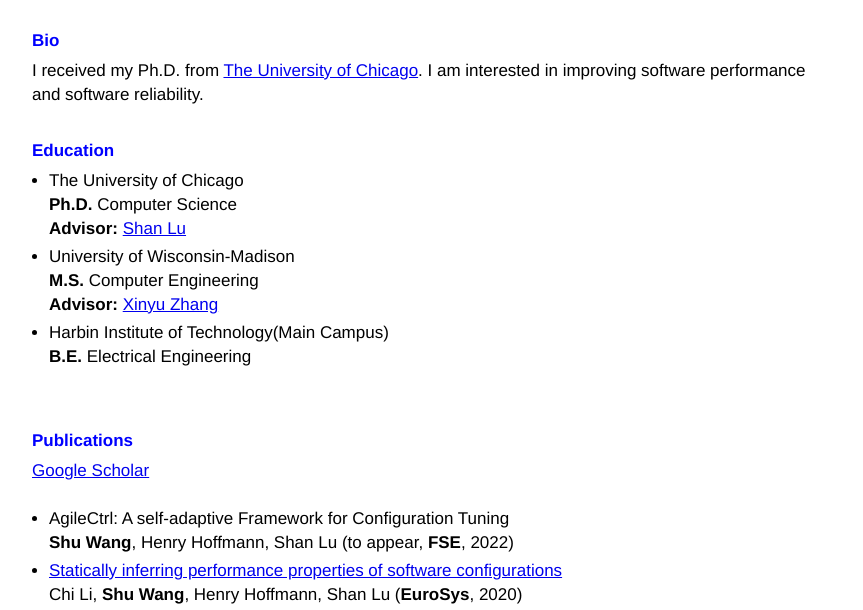
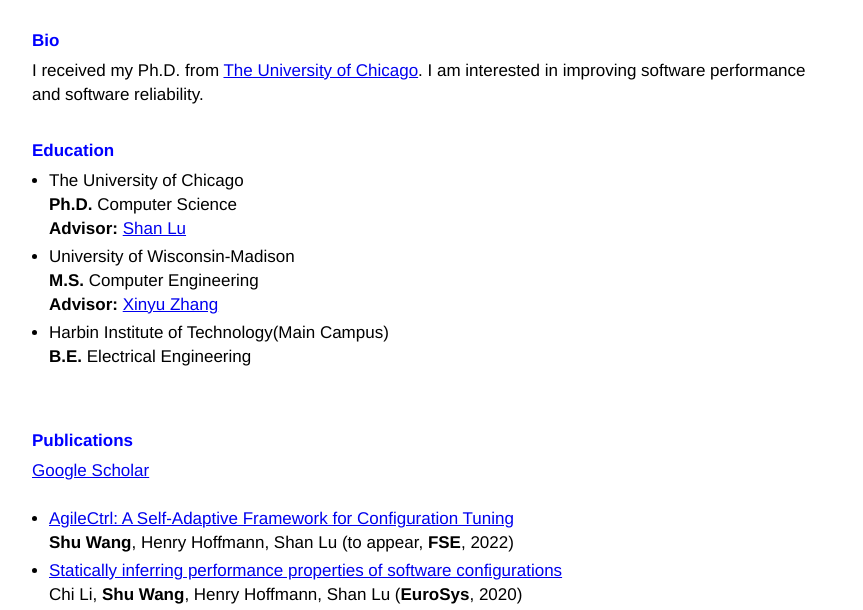
Before and after one commit to shuwang21/shuwang21.github.io, a plain HTML site: page index.html in a window 1280 px wide. Shown: the part 144-754 px from the top of the page, without its empty margins (208-1071 px from the left). Drawn offline with Linux system fonts and the light colour scheme.

Commit message:
Update index.html

```diff
--- a/index.html
+++ b/index.html
@@ -101,7 +101,8 @@
 
 	<li>
 	  <p>
-	    AgileCtrl: A self-adaptive Framework for Configuration Tuning<br />
+
+            <a href="pubs/FSE22_AgileCtrl.pdf">AgileCtrl: A Self-Adaptive Framework for Configuration Tuning</a> <br />
 	    <strong>Shu Wang</strong>, Henry Hoffmann, Shan Lu (to appear, <strong>FSE</strong>, 2022)<br />
 	  </p>
 	</li>
```
